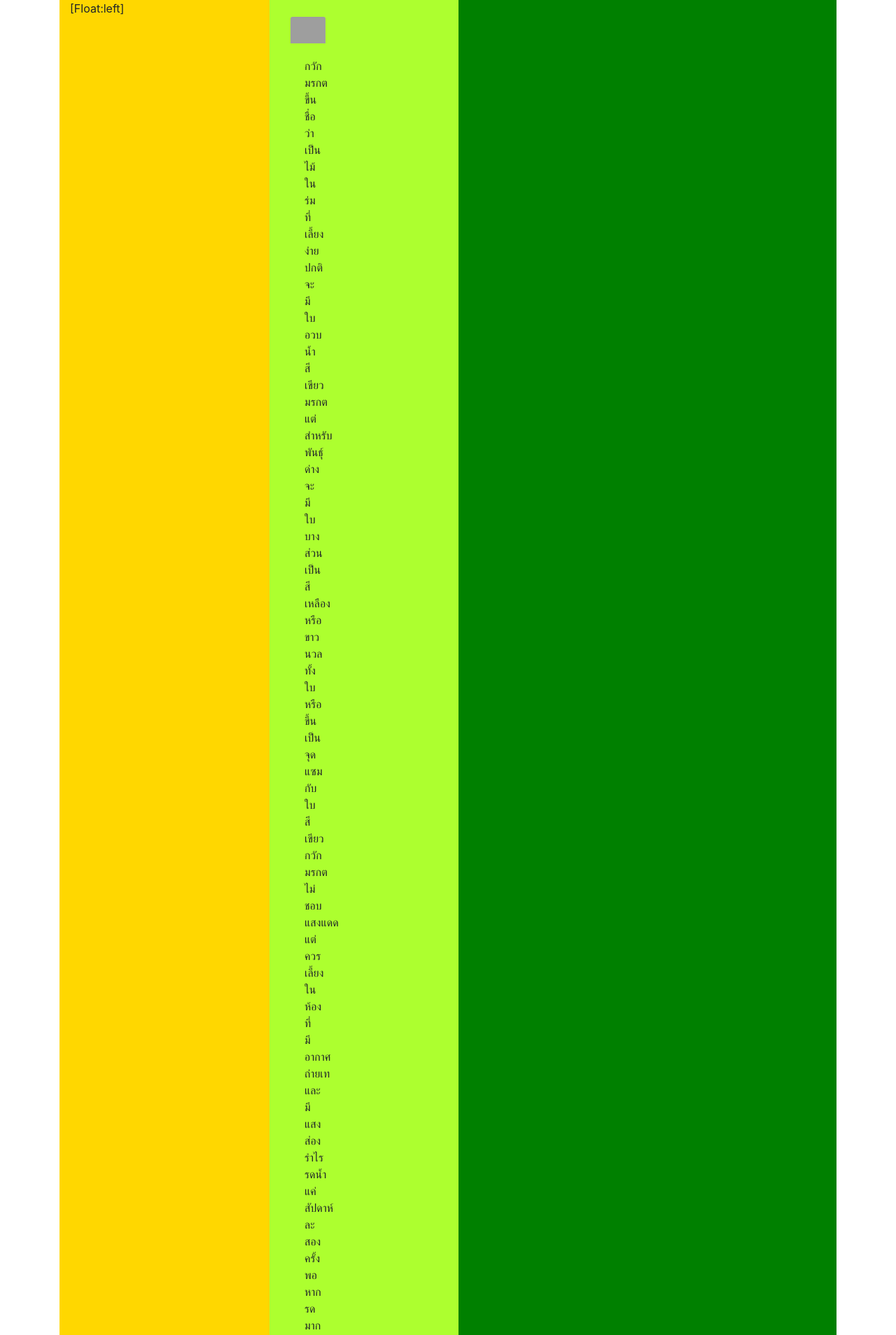
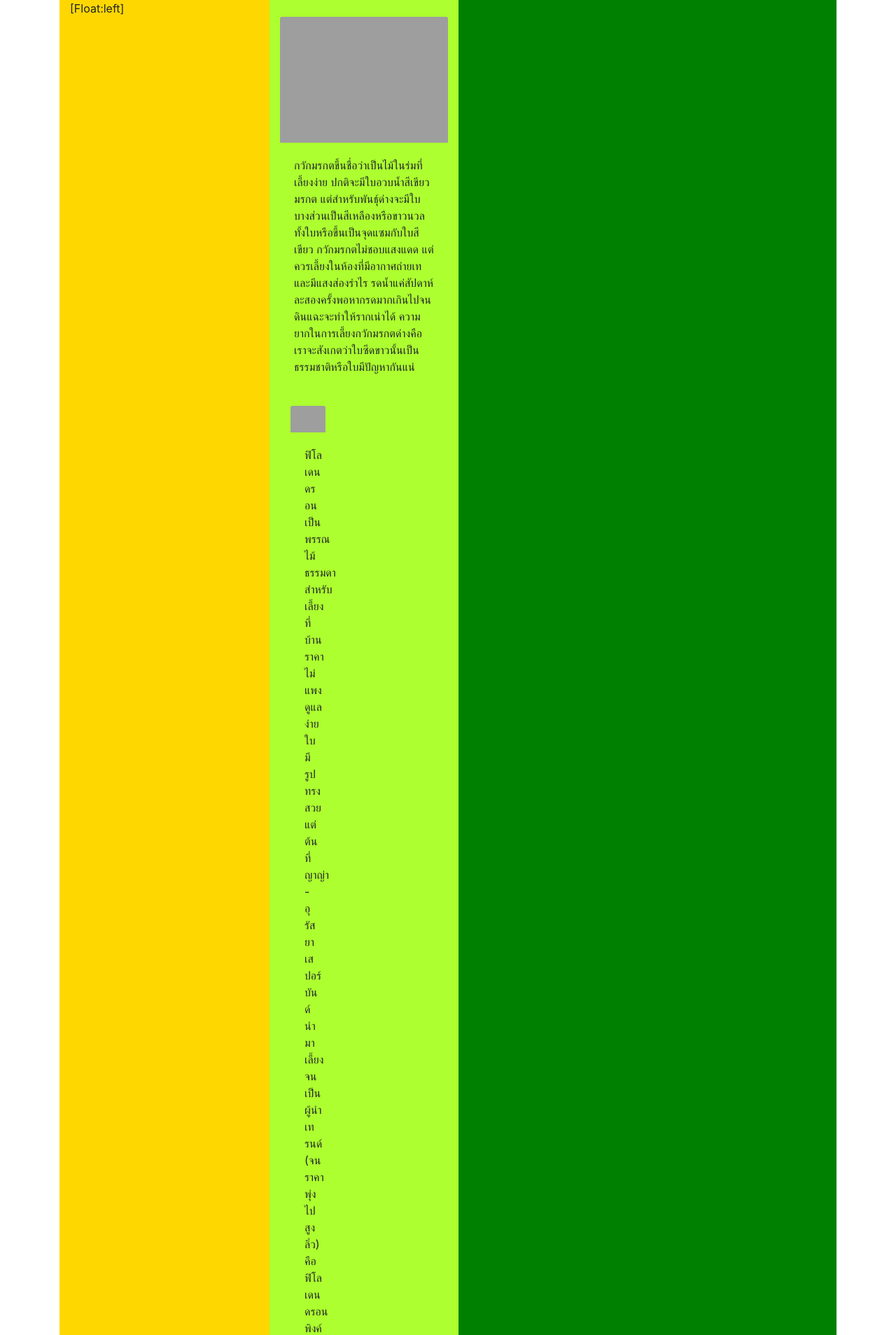
Before and after one commit to Alongkod113/json2, a PHP site: page / in a window 1280 px wide. Shown: the part 805-2713 px from the top of the page at 70% size. Run offline with PHP 8.4, Linux system fonts and the light colour scheme; grey boxes are pictures that could not be loaded.

Commit message:
Update index.php

```diff
--- a/index.php
+++ b/index.php
@@ -37,21 +37,18 @@
 
     <div class="row bg">
         <div class="col-4 bg2"><br>
-            <div class="col-4">
                 <img src="https://files.gqthailand.com/uploads/%E0%B8%81%E0%B8%A7%E0%B8%B1%E0%B8%81%E0%B8%A1%E0%B8%A3%E0%B8%81%E0%B8%951.jpg"
                     alt="รูปภาพ" class="card-img-top"><br>
                 <div class="card-body">
                     <p class="card-text">กวักมรกตขึ้นชื่อว่าเป็นไม้ในร่มที่เลี้ยงง่าย ปกติจะมีใบอวบน้ำสีเขียวมรกต
                         แต่สำหรับพันธุ์ด่างจะมีใบบางส่วนเป็นสีเหลืองหรือขาวนวลทั้งใบหรือขึ้นเป็นจุดแซมกับใบสีเขียว
                         กวักมรกตไม่ชอบแสงแดด แต่ควรเลี้ยงในห้องที่มีอากาศถ่ายเทและมีแสงส่องรำไร
-                        รดน้ำแค่สัปดาห์ละสองครั้งพอ
-                        หากรดมากเกินไปจนดินแฉะจะทำให้รากเน่าได้
+                        รดน้ำแค่สัปดาห์ละสองครั้งพอหากรดมากเกินไปจนดินแฉะจะทำให้รากเน่าได้
                         ความยากในการเลี้ยงกวักมรกตด่างคือเราจะสังเกตว่าใบซีดขาวนั้นเป็นธรรมชาติหรือใบมีปัญหากันแน่</p>
                 </div>
                 <div>
                 </div>
                 <div class="col-4 bg2"><br>
-                    <div class="card" style="width: 18rem;"></div>
                     <img src="https://files.gqthailand.com/uploads/Pink-Princess1.jpg" alt="รูปภาพ"
                         class="card-img-top"><br>
                     <div class="card-body">
```
